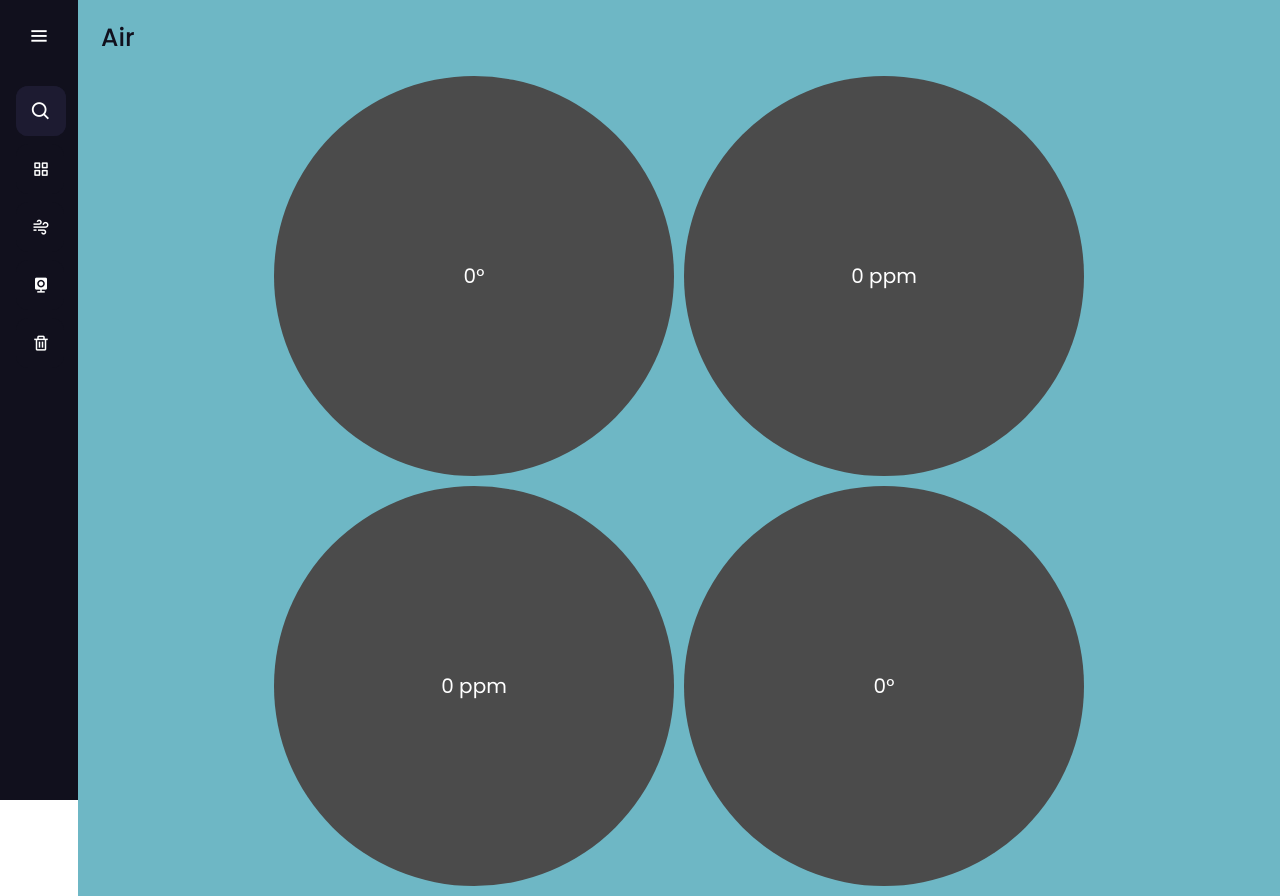
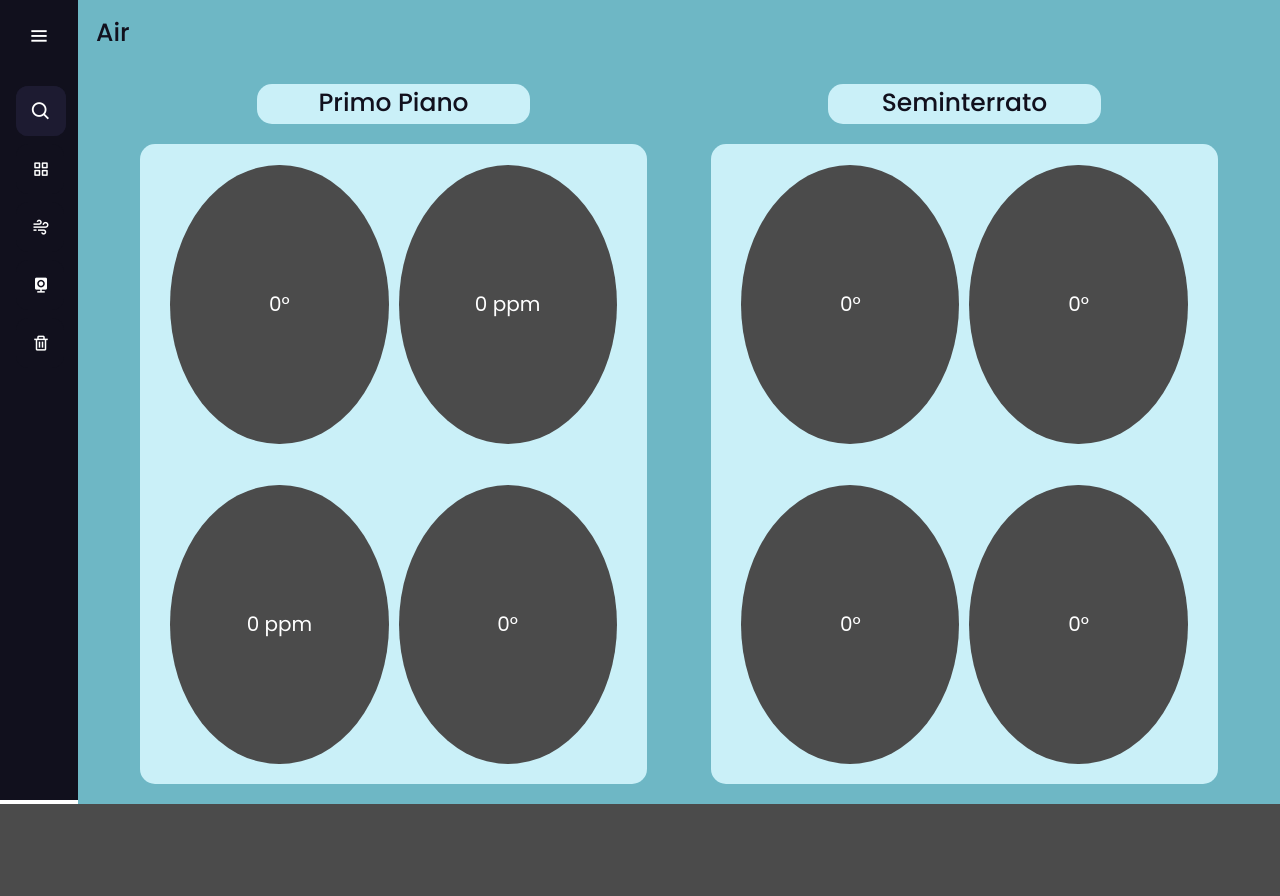
Before and after one commit to oberdfr/MonitoringSystem_WebServer, a Flask app: page /air.html in a window 1280 px wide. After the commit the page ends 804 px from the top, so only its background shows below. Run offline with Flask 3, Linux system fonts and the light colour scheme; the visitor is signed in with stand-in values (Sample User, id 1); parts of the project's set-up code (start-up, migrations or seed data) failed here and were passed over.

Commit message:
website: update air layout

```diff
--- a/static/css/style.css
+++ b/static/css/style.css
@@ -296,7 +296,6 @@
 
 
 .home-section {
-  padding: 5px;
   background-color: rgb(110, 183, 197);
 }
 
@@ -305,7 +304,6 @@
   border-radius: 15px;
   margin-left: 2%;
   margin-right: 2%;
-  padding: 10px;
 }
 
 #videoo {
@@ -322,6 +320,25 @@
   border-radius: 15px;
   margin: min(20px, 5%);
   transition: transform .2s;
+}
+
+.result_air_text {
+  background-color: #caf0f8;
+  border-radius: 15px;
+  margin: min(20px, 5%);
+  transition: transform .2s;
+  width: 50%;
+  height: 5vh;
+  align-items: center;
+  justify-content: center;
+}
+
+.result_air_mon {
+  background-color: #caf0f8;
+  border-radius: 15px;
+  margin: min(20px, 5%);
+  transition: transform .2s;
+  width: 90%;
 }
 
 .result_black {
@@ -349,15 +366,15 @@ td {
 }
 
 #tab_stat {
-  height: 100px;
-  width: 100px;
+  height: 100%;
+  width: 90%;
 }
 
 .info {
 
   background-color: rgb(75, 75, 75);
-  height: 400px;
-  width: 400px;
+  height: 90%;
+  width: 100%;
   display: inline-block;
   align-items: center;
   border-radius: 50%;
--- a/templates/air.html
+++ b/templates/air.html
@@ -59,9 +59,14 @@
     </ul>
   </div>
   <section class="home-section">
-    <h3 class="text" align="center">Air</h3>
+    <h3 class="text">Air</h3>
 
-    <div id="result_air" align="center">
+    <div class="row align-items-center text-center" style="width: 95%; margin-left: 2.5%; margin-right: 2.5%;">
+
+      <div class="col">
+        <div class="text result_air_text" style="margin-bottom: 0%;">Primo Piano</div>
+        <div id="result_air" class="result_air" style="height: 80vh;" align="center">
+
           <table id="tab_stat">
             <tr>
               <td>
@@ -80,6 +85,33 @@
               </td>
             </tr>
           </table>
+        </div>
+      </div>
+
+      <div class="col">
+        <div class="text result_air_text" style="margin-bottom: 0%;">Seminterrato</div>
+        <div id="result_air" class="result_air" style="height: 80vh;" align="center">
+          <table id="tab_stat">
+            <tr>
+              <td>
+                <div class="info" id="temp">0°</div>
+              </td>
+              <td>
+                <div class="info" id="qualita">0°</div>
+              </td>
+            </tr>
+            <tr>
+              <td>
+                <div class="info" id="co2">0°</div>
+              </td>
+              <td>
+                <div class="info" id="piove">0°</div>
+              </td>
+            </tr>
+          </table>
+        </div>
+      </div>
+
     </div>
 
   </section>
```
Lines whose indentation alone changed are shown as unchanged.
